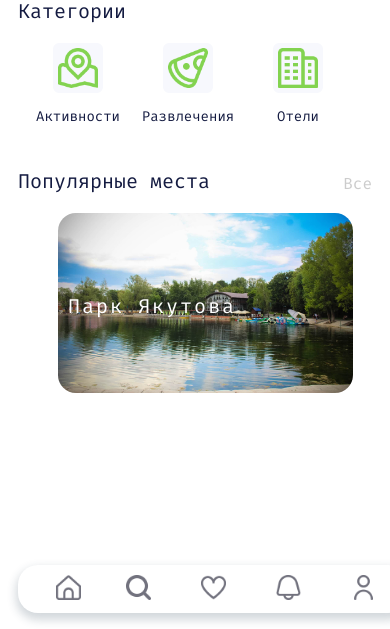
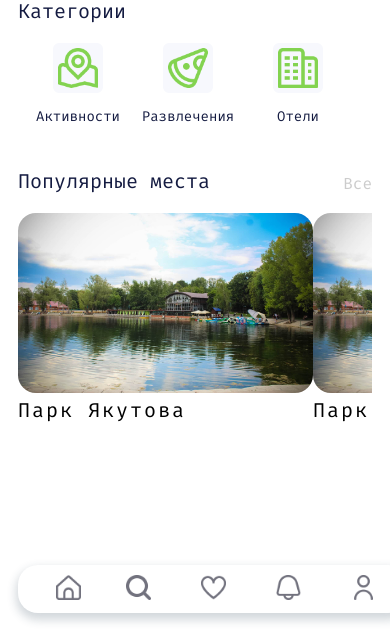
Before and after one commit to KaioOrg/webTrip, a PHP site: page / in a window 390 px wide. Shown: the part 215-844 px from the top of the page. Run offline with PHP 8.4, Linux system fonts and the light colour scheme.

Commit message:
update 1.0

```diff
--- a/index.html
+++ b/index.html
@@ -36,8 +36,32 @@
             <a href="#"><p class="text-see-all-places">Все</p></a>
             <ul class="hot-places-list">
                 <li class="hot-places-item">
-                    <img class="image-place" src="static/8s897va897yvayva.jpeg" width="300" alt="">
-                    <p class="text-name-place">Парк Якутова</p>
+                    <a class="text-name-place" href="#"><img class="image-place" src="static/8s897va897yvayva.jpeg" alt="">Парк Якутова</a>
+                </li>
+                <li class="hot-places-item">
+                    <a class="text-name-place" href="#">
+                        <img class="image-place" src="static/8s897va897yvayva.jpeg" alt="">Парк Якутова
+                    </a>
+                </li>
+                <li class="hot-places-item">
+                    <a class="text-name-place" href="#">
+                        <img class="image-place" src="static/8s897va897yvayva.jpeg" alt="">Парк Якутова
+                    </a>
+                </li>
+                <li class="hot-places-item">
+                    <a class="text-name-place" href="#">
+                        <img class="image-place" src="static/8s897va897yvayva.jpeg" alt="">Парк Якутова
+                    </a>
+                </li>
+                <li class="hot-places-item">
+                    <a class="text-name-place" href="#">
+                        <img class="image-place" src="static/8s897va897yvayva.jpeg" alt="">Парк Якутова
+                    </a>
+                </li>
+                <li class="hot-places-item">
+                    <a class="text-name-place" href="#">
+                        <img class="image-place" src="static/8s897va897yvayva.jpeg" alt="">Парк Якутова
+                    </a>
                 </li>
             </ul>
         </section>
--- a/static/mainPageStyle.css
+++ b/static/mainPageStyle.css
@@ -97,17 +97,22 @@ li{
     }
 
     .text-see-all-places{
+        margin-top: 0;
+        top: 5px;
         right: 0;
         position: absolute;
-        top: 5px;
-        margin-top: 0;
-        margin-bottom: 20px;
         color: #cccccc;
     }
 
+    .hot-places-list{
+        padding: 0;
+        overflow-x: scroll;
+        justify-items: center;
+        display: flex;
+    }
+
     .hot-places-item{
-        font-size: 20px;
-        font-weight: 400;
+
     }
 
     .image-place{
@@ -117,11 +122,7 @@ li{
     }
 
     .text-name-place{
-        color: white;
-        padding-left: 10px;
-        margin: 0;
-        bottom: 80px;
-        position: absolute;
+        color: black;
         font-size: 20px;
         letter-spacing: 2px;
     }
```
